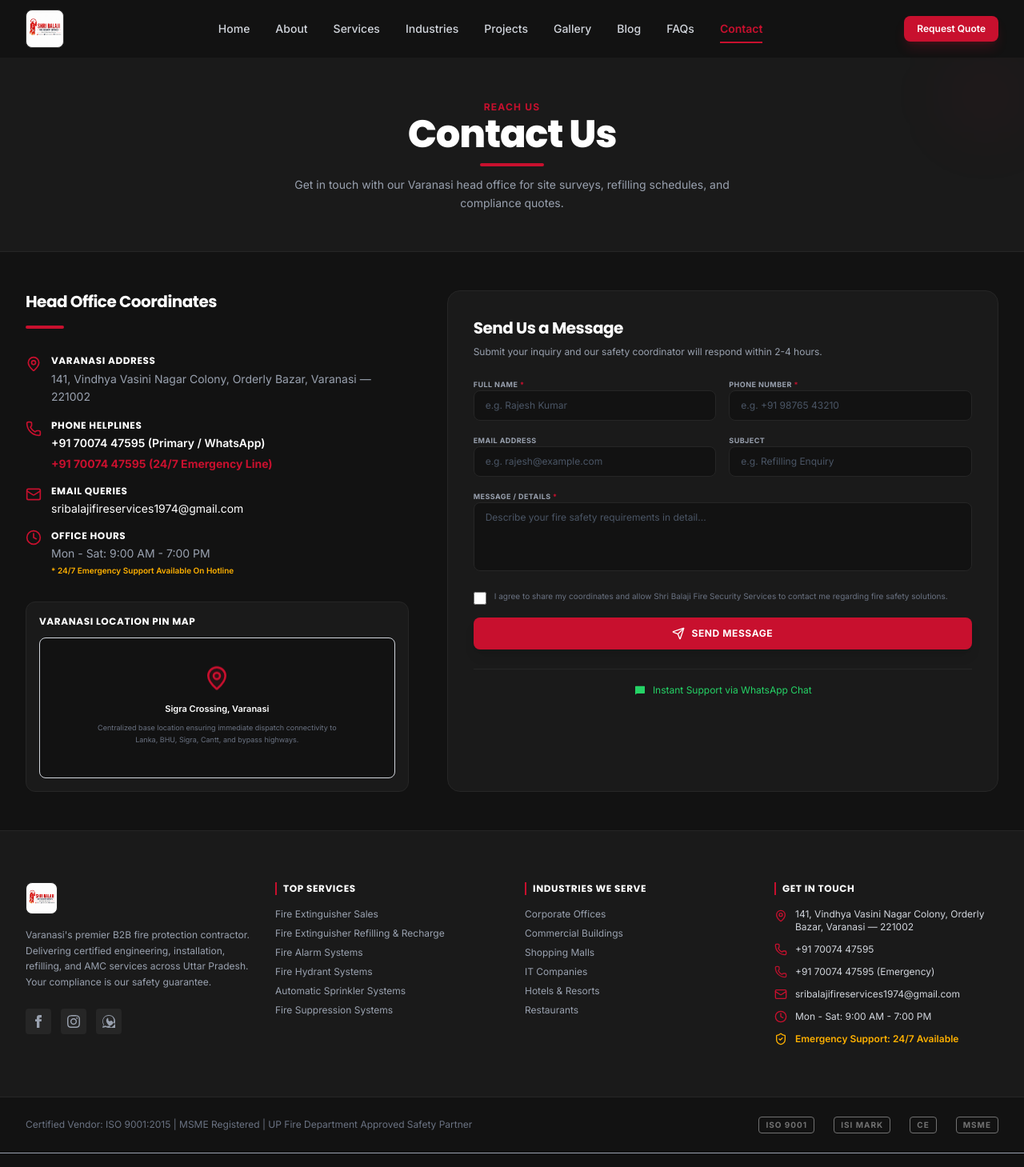
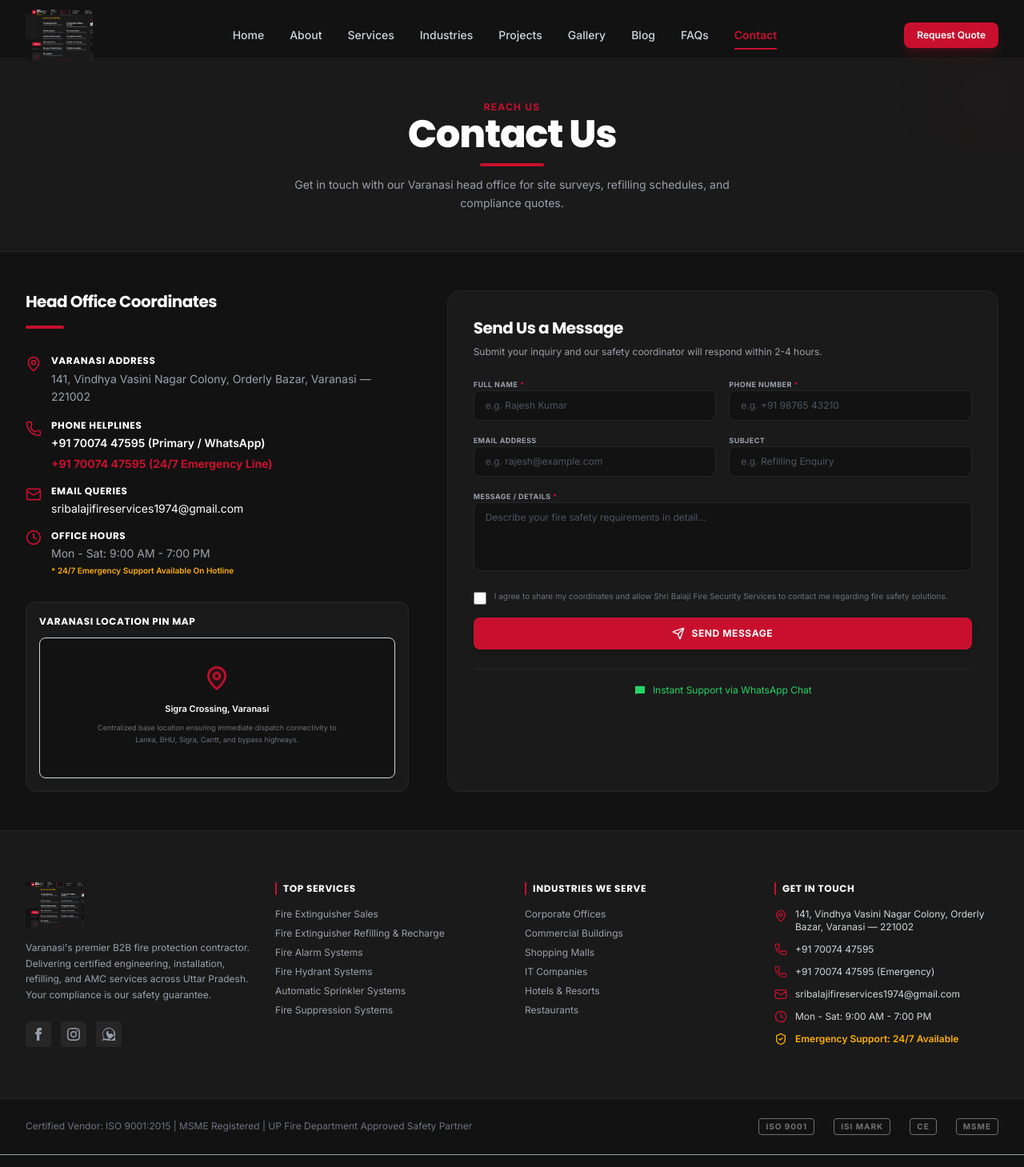
Before and after one commit to Gankit27500/shribalajifireservices, a Next.js app: page /contact in a window 1280 px wide. Shown: the top 1459 px of the page at 80% size. Built offline with nearby package versions, Linux system fonts and the light colour scheme.

Commit message:
fix: swap logo to transparent png and increase size

```diff
--- a/src/components/Footer.tsx
+++ b/src/components/Footer.tsx
@@ -16,9 +16,9 @@
         <div className="space-y-4">
           <Link href="/" className="flex items-center group">
             <img
-              src="/images/logo.jpg"
+              src="/images/logo.png"
               alt="Shri Balaji Fire Security Services Logo"
-              className="h-10 w-auto object-contain bg-white rounded-lg p-0.5 border border-charcoal-800 hover:scale-102 transition-all"
+              className="h-14 w-auto object-contain hover:scale-102 transition-all"
             />
           </Link>
           <p className="text-xs text-gray-400 leading-relaxed">
--- a/src/components/Header.tsx
+++ b/src/components/Header.tsx
@@ -70,9 +70,9 @@
             {/* Logo Section */}
             <Link href="/" className="flex items-center group shrink-0 pr-4">
               <img
-                src="/images/logo.jpg"
+                src="/images/logo.png"
                 alt="Shri Balaji Fire Security Services Logo"
-                className="h-10 sm:h-12 w-auto object-contain bg-white rounded-lg p-0.5 border border-charcoal-700 hover:scale-102 transition-all"
+                className="h-12 sm:h-16 w-auto object-contain hover:scale-102 transition-all"
               />
             </Link>
 
```
